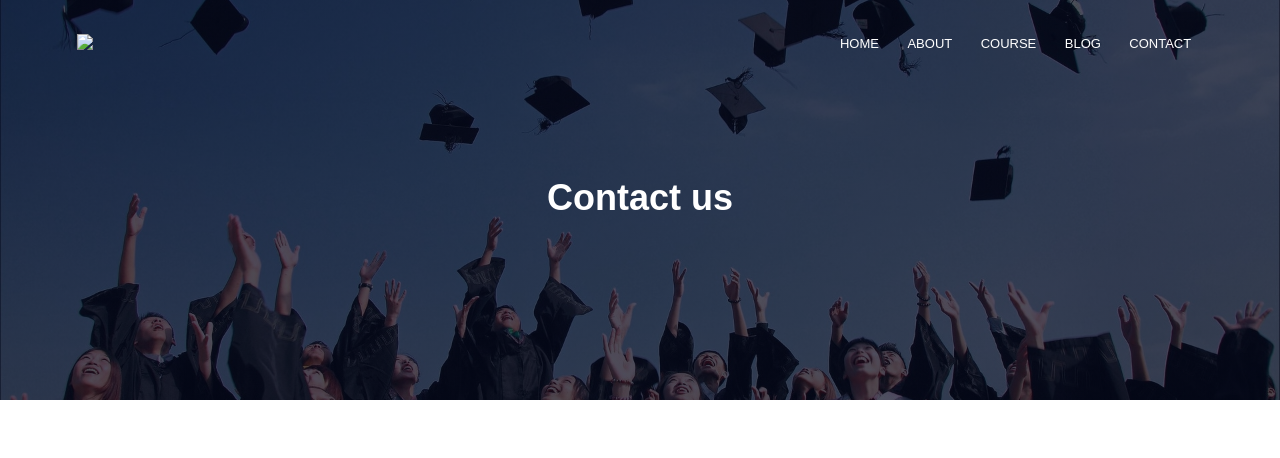
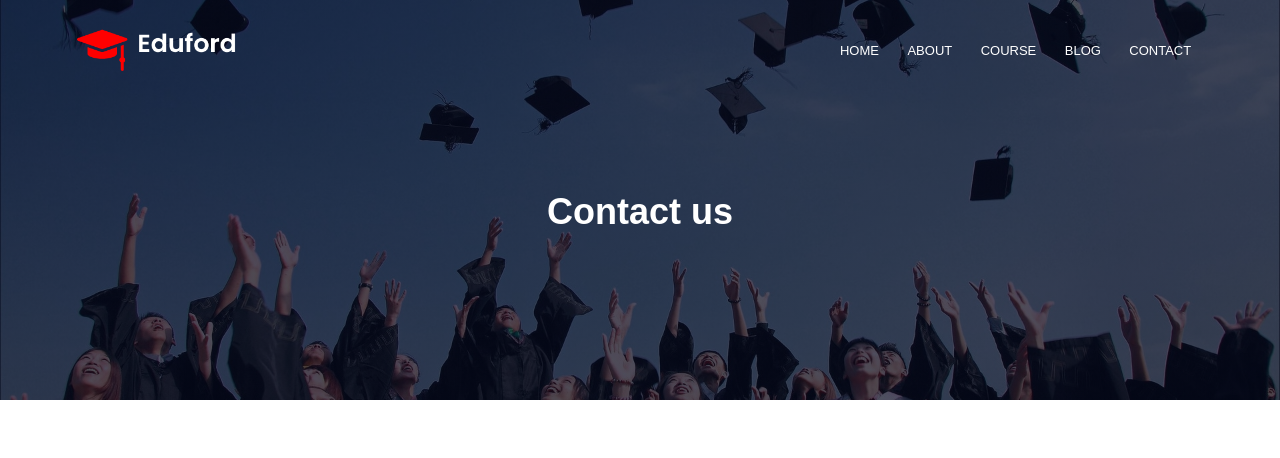
Before and after one commit to Naveen2004/university, a plain HTML site: page contact.html in a window 1280 px wide. Shown: the top 458 px of the page. Drawn offline with Linux system fonts and the light colour scheme; a web font is replaced by a local one.

Commit message:
Update contact.html

```diff
--- a/contact.html
+++ b/contact.html
@@ -15,7 +15,7 @@
         <section class=" sub-header">
             <nav>
 
-                <a href="index.html"><img src="../images/logo.png"></a>
+                <a href="index.html"><img src="logo.png"></a>
                 <div class="nav-links">
                     <ul>
                         <li><a href="index.html">HOME</a></li>
```
